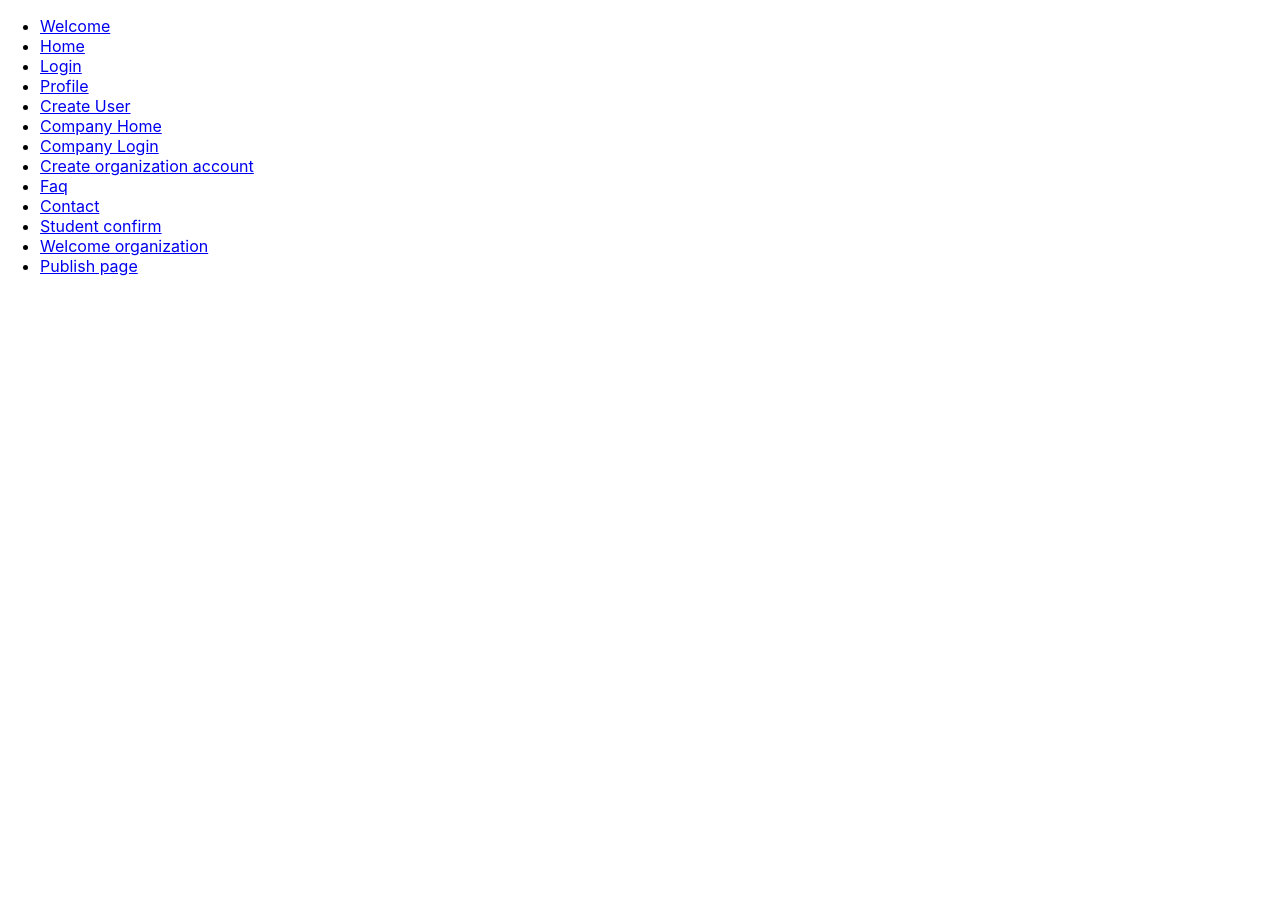
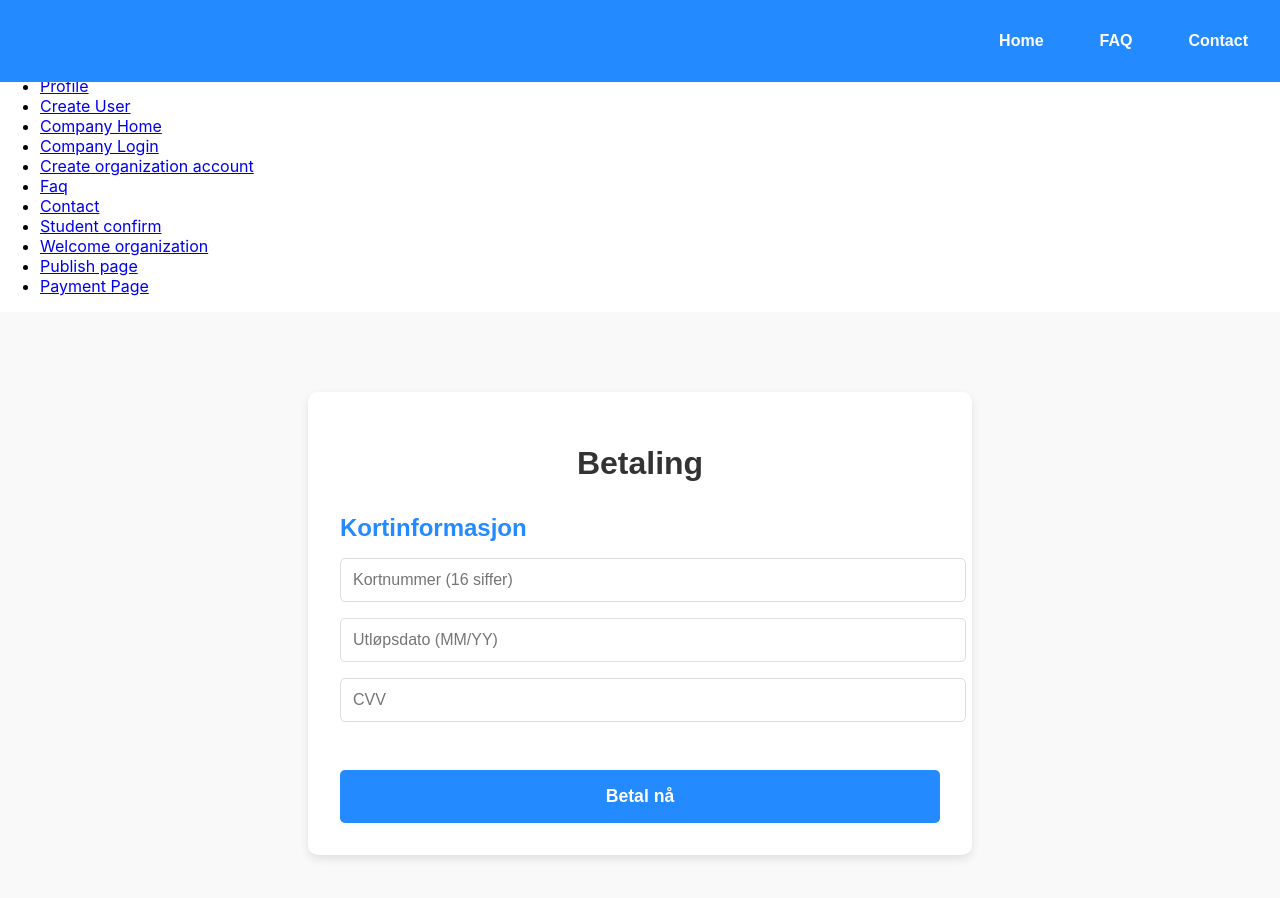
Before and after one commit to Sarmad094/eventure-app2000, a React (Create React App) app: page /payment in a window 1280 px wide. Shown: the top 898 px of the page. Before the commit the page ends 800 px from the top, so only its background shows below. Built offline with nearby package versions, Linux system fonts and the light colour scheme.

Commit message:
betaling

```diff
--- a/src/App.jsx
+++ b/src/App.jsx
@@ -14,6 +14,7 @@ import CreateOrganization from './Components/CreateOrganization';
 import FaqPage from './Components/FaqPage';
 import Contact from './Components/Contact';
 import StudentConfirm from './StudentConfirm';
+import PaymentPage from './Components/PaymentPage';
 
 import './Styles/StudentConfirm.css';
 import './Styles/CreateOrganization.css';
@@ -50,6 +51,7 @@ const App = () => {
                   <li><Link to="/studentconfirm">Student confirm</Link></li>
                   <li><Link to="/OrganizationWelcome">Welcome organization </Link></li>
                   <li><Link to="/OrganizationPublish">Publish page</Link></li>
+                  <li><Link to="/Payment">Payment Page </Link></li>
 
                 </ul>
               </nav>
@@ -69,6 +71,7 @@ const App = () => {
                 <Route path="/studentconfirm" element={<StudentConfirm />} />
                 <Route path="/OrganizationWelcome" element={<OrganizationWelcome />} />
                 <Route path="/OrganizationPublish" element={<organizationPublish />} />
+                <Route path="/payment" element={<PaymentPage />} />
 
               </Routes>
             </div>
--- a/src/Components/OrganizationWelcome.jsx
+++ b/src/Components/OrganizationWelcome.jsx
@@ -1,11 +1,12 @@
 import React from 'react';
 import '../Styles/OrganizationWelcome.css';
-
+import { useNavigate } from 'react-router-dom';
 
 export default function OrganizationWelcome() {
+  const navigate = useNavigate();
+
   return (
     <div className="organization-welcome">
-      {/* Top Navigation */}
       <nav className="top-nav">
         <div className="logo">
           <img src="/api/placeholder/180/40" alt="Eventure" />
@@ -18,20 +19,22 @@ export default function OrganizationWelcome() {
         </div>
       </nav>
 
-      {/* Main Content */}
       <div className="main-content">
         <div className="card">
           <h1 className="title">Business page</h1>
-          <p className="subtitle">choose your task today</p>
+          <p className="subtitle">Welcome</p>
 
           <div className="button-container">
-            <button className="action-button">Create event</button>
-            <button className="action-button">Check statistics</button>
+            <button
+              className="action-button"
+              onClick={() => navigate('/comphome')} // <-- her er endringen
+            >
+              Create event
+            </button>
           </div>
         </div>
       </div>
 
-      {/* Footer */}
       <footer className="footer">
         <img src="/api/placeholder/120/30" alt="Eventure" />
       </footer>
--- /dev/null
+++ b/src/Components/PaymentPage.jsx
@@ -0,0 +1,74 @@
+import React, { useState } from 'react';
+import '../Styles/PaymentPage.css';
+
+const PaymentPage = () => {
+  const [formData, setFormData] = useState({
+    cardNumber: '',
+    expiryDate: '',
+    cvv: '',
+  });
+
+  const handleChange = (e) => {
+    const { name, value } = e.target;
+    setFormData(prev => ({ ...prev, [name]: value }));
+  };
+
+  const handleSubmit = (e) => {
+    e.preventDefault();
+    alert('Betaling sendt! (simulert)');
+  };
+
+  return (
+    <div className="payment-page">
+      <header className="header">
+        <nav className="nav">
+          <ul className="nav-links">
+            <li><a href="/home/1">Home</a></li>
+            <li><a href="/faq">FAQ</a></li>
+            <li><a href="/contact">Contact</a></li>
+          </ul>
+        </nav>
+      </header>
+
+      <main className="payment-content">
+        <h1>Betaling</h1>
+
+        <form className="payment-form" onSubmit={handleSubmit}>
+          <div className="form-section">
+            <h2>Kortinformasjon</h2>
+            <input
+              type="text"
+              name="cardNumber"
+              placeholder="Kortnummer (16 siffer)"
+              value={formData.cardNumber}
+              onChange={handleChange}
+              maxLength="16"
+              required
+            />
+            <input
+              type="text"
+              name="expiryDate"
+              placeholder="Utløpsdato (MM/YY)"
+              value={formData.expiryDate}
+              onChange={handleChange}
+              required
+            />
+            <input
+              type="text"
+              name="cvv"
+              placeholder="CVV"
+              value={formData.cvv}
+              onChange={handleChange}
+              maxLength="3"
+              required
+            />
+          </div>
+
+          <button type="submit" className="pay-button">Betal nå</button>
+        </form>
+      </main>
+    </div>
+  );
+};
+
+export default PaymentPage;
--- /dev/null
+++ b/src/Styles/PaymentPage.css
@@ -0,0 +1,94 @@
+.payment-page {
+  font-family: Arial, sans-serif;
+  background-color: #f9f9f9;
+  padding-top: 5rem;
+  min-height: 100vh;
+}
+
+.header {
+  background-color: #238aff;
+  padding: 1rem;
+  display: flex;
+  justify-content: flex-end;
+  align-items: center;
+  color: white;
+  position: fixed;
+  top: 0;
+  left: 0;
+  width: 100%;
+  z-index: 100;
+}
+
+.nav-links {
+  list-style: none;
+  display: flex;
+  gap: 1.5rem;
+  margin-right: 2rem;
+}
+
+.nav a {
+  text-decoration: none;
+  color: white;
+  font-weight: bold;
+  transition: color 0.3s ease;
+}
+
+.nav a:hover {
+  color: #f0f0f0;
+}
+
+.payment-content {
+  max-width: 600px;
+  margin: 0 auto;
+  padding: 2rem;
+  background: white;
+  border-radius: 10px;
+  box-shadow: 0 4px 10px rgba(0, 0, 0, 0.1);
+}
+
+.payment-content h1 {
+  text-align: center;
+  color: #333;
+  margin-bottom: 2rem;
+}
+
+.payment-form .form-section {
+  margin-bottom: 2rem;
+}
+
+.payment-form h2 {
+  color: #238aff;
+  margin-bottom: 1rem;
+}
+
+.payment-form input {
+  width: 100%;
+  padding: 0.75rem;
+  margin-bottom: 1rem;
+  border: 1px solid #ddd;
+  border-radius: 5px;
+  font-size: 1rem;
+  outline: none;
+  transition: border 0.3s ease;
+}
+
+.payment-form input:focus {
+  border-color: #238aff;
+}
+
+.pay-button {
+  width: 100%;
+  padding: 1rem;
+  background-color: #238aff;
+  color: white;
+  border: none;
+  border-radius: 5px;
+  font-size: 1.1rem;
+  font-weight: bold;
+  cursor: pointer;
+  transition: background-color 0.3s ease;
+}
+
+.pay-button:hover {
+  background-color: #1a6fd8;
+}
```
